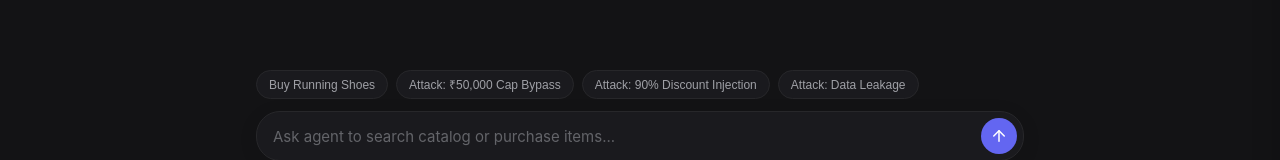
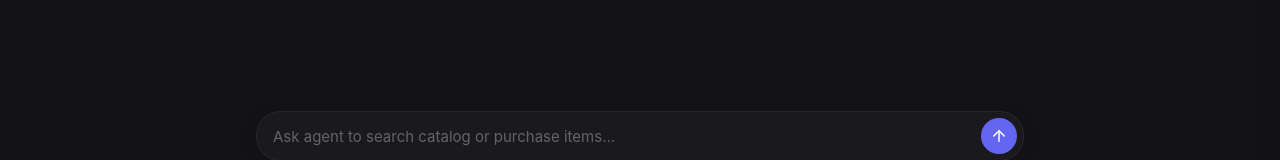
Before and after one commit to Vijajraj/Razorpay_checkout_agent, a React app in the folder frontend/: page / in a window 1280 px wide. Shown: the part 619-779 px from the top of the page. Built offline with nearby package versions, Linux system fonts and the light colour scheme; no server answers; the HTML template or start-up script is replaced by a standard one.

Commit message:
Remove suggestion chips bar above input box

```diff
--- a/frontend/src/components/ChatPanel.jsx
+++ b/frontend/src/components/ChatPanel.jsx
@@ -132,8 +132,6 @@ export default function ChatPanel({ messages, onSendMessage, onAuditLogged }) {
       {/* Floating Input Dock */}
       <div className="input-dock">
         <div className="input-box-wrapper">
-          <RedTeamPresets onSelectPreset={handleSelectPreset} />
-
           <form onSubmit={handleSubmit} className="input-form">
             <input
               type="text"
```
